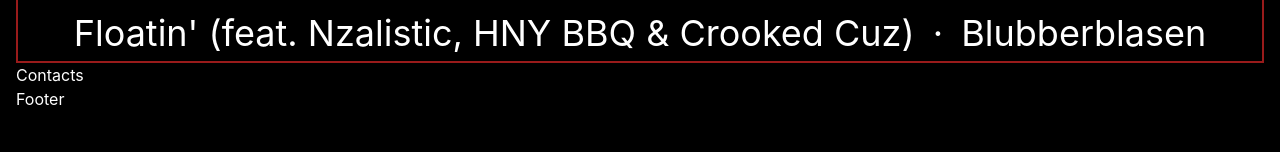
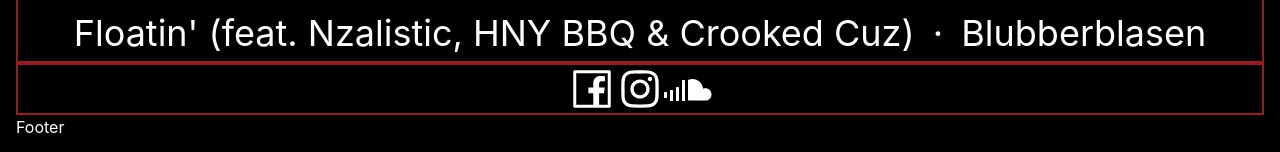
Before and after one commit to guarmo/constantincarstens, a Next.js app: page / in a window 1280 px wide. Shown: the part 1003-1155 px from the top of the page. Before the commit the page ends 1130 px from the top, so only its background shows below. Built offline with nearby package versions, Linux system fonts and the light colour scheme.

Commit message:
edit contacts

```diff
--- a/components/main/Contacts.js
+++ b/components/main/Contacts.js
@@ -1,9 +1,22 @@
 import React from "react";
+import { AiOutlineFacebook, AiOutlineInstagram } from "react-icons/ai";
+import { GrSoundcloud } from "react-icons/gr";
 
 const Contacts = () => {
   return (
-    <div>
-      <h1>Contacts</h1>
+    <div className="border-2 border-red-800 relative text-5xl flex justify-center">
+      <a
+        href="https://www.facebook.com/profile.php?id=100008687705479"
+        target="_blank"
+      >
+        <AiOutlineFacebook />
+      </a>
+      <a href="https://www.instagram.com/heduda_flinkeswiesel" target="_blank">
+        <AiOutlineInstagram />
+      </a>
+      <a href="https://soundcloud.com/hedudaflinkeswiesel" target="_blank">
+        <GrSoundcloud />
+      </a>
     </div>
   );
 };
--- a/package.json
+++ b/package.json
@@ -13,7 +13,8 @@
     "framer-motion": "^4.1.11",
     "next": "10.2.0",
     "react": "17.0.2",
-    "react-dom": "17.0.2"
+    "react-dom": "17.0.2",
+    "react-icons": "^4.2.0"
   },
   "devDependencies": {
     "autoprefixer": "^10.2.5",
```
Also changed, not shown: 1 other file (tests, documents, lock files or other folders).
